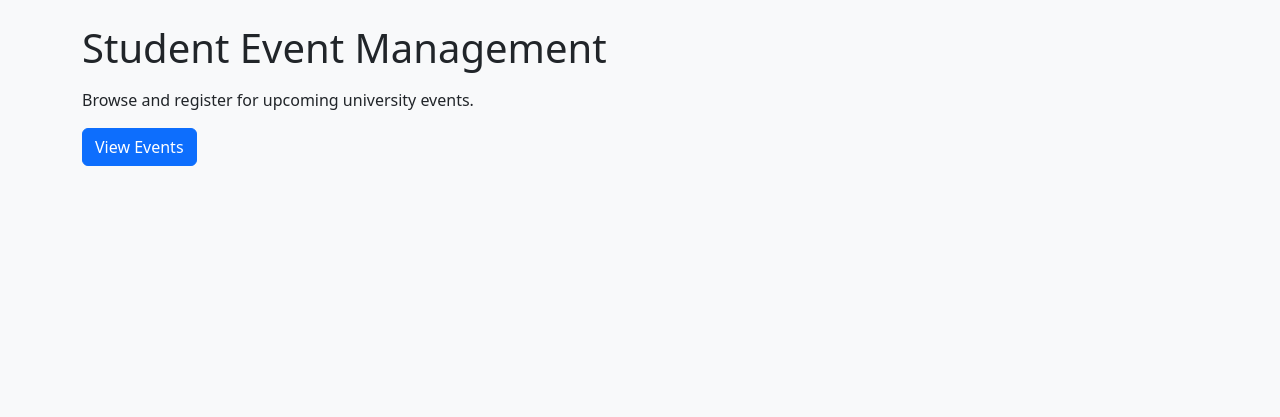
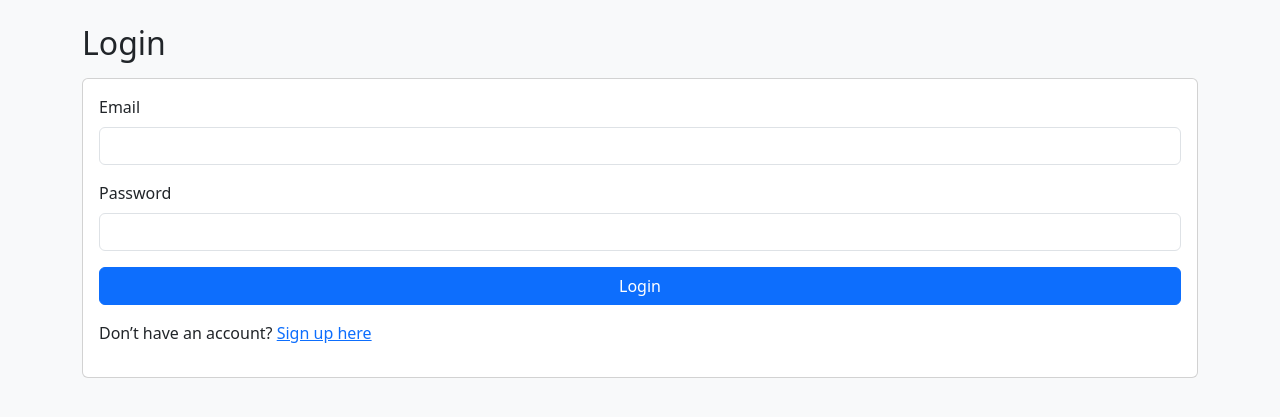
Before and after one commit to Dinath2002/student-event-management, a PHP site: page / in a window 1280 px wide. Shown: the part 56-473 px from the top of the page. Run offline with PHP 8.4, Linux system fonts and the light colour scheme.

Commit message:
Fix login redirect and make login the homepage and still have ERROR

```diff
--- a/project/config/auth.php
+++ b/project/config/auth.php
@@ -1,15 +1,15 @@
 <?php
 if (session_status() === PHP_SESSION_NONE) {
-  session_start();
+  session_start();                  // ensures session cookie is created
 }
 
-function is_logged_in() {
+function is_logged_in(): bool {
   return isset($_SESSION['user']);
 }
 
-function require_login() {
+function require_login(): void {
   if (!is_logged_in()) {
     header('Location: /login.php');
     exit;
-  }
 }
+}
--- a/project/includes/header.php
+++ b/project/includes/header.php
@@ -1,37 +1,31 @@
 <?php if (session_status() === PHP_SESSION_NONE) { session_start(); } ?>
-<!DOCTYPE html>
-<html>
+<!doctype html>
+<html lang="en">
 <head>
   <meta charset="utf-8">
-  <title>Student Event Management</title>
+  <title>SEM</title>
+  <meta name="viewport" content="width=device-width, initial-scale=1">
   <link href="https://cdn.jsdelivr.net/npm/bootstrap@5.3.3/dist/css/bootstrap.min.css" rel="stylesheet">
 </head>
 <body class="bg-light">
 <nav class="navbar navbar-expand-lg navbar-dark bg-dark">
   <div class="container">
-    <a href="/" class="navbar-brand">SEM</a>
-    <div class="navbar-nav">
-      <a href="/events.php" class="nav-link text-white">Events</a>
-    </div>
+    <a class="navbar-brand" href="/">SEM</a>
+    <div class="navbar-nav"><a class="nav-link text-white" href="/events.php">Events</a></div>
     <div class="ms-auto navbar-nav">
       <?php if (empty($_SESSION['user'])): ?>
-        <a href="/login.php" class="nav-link text-white">Login</a>
-        <a href="/register.php" class="nav-link text-white">Sign up</a>
+        <a class="nav-link text-white" href="/login.php">Login</a>
+        <a class="nav-link text-white" href="/register.php">Sign up</a>
       <?php else: ?>
-        <span class="nav-link text-white">Hi, <?php echo htmlspecialchars($_SESSION['user']['name']); ?></span>
-        <a href="/logout.php" class="nav-link text-white">Logout</a>
+        <span class="nav-link text-white">Hi, <?= htmlspecialchars($_SESSION['user']['name']) ?></span>
+        <a class="nav-link text-white" href="/logout.php">Logout</a>
       <?php endif; ?>
     </div>
   </div>
 </nav>
 <div class="container py-4">
-  <?php if (!empty($_SESSION['flash'])): ?>
-    <?php foreach ($_SESSION['flash'] as $type => $msgs): ?>
-      <?php foreach ($msgs as $m): ?>
-        <div class="alert alert-<?php echo $type; ?> alert-dismissible fade show" role="alert">
-          <?php echo htmlspecialchars($m); ?>
-          <button type="button" class="btn-close" data-bs-dismiss="alert"></button>
-        </div>
-      <?php endforeach; ?>
-    <?php endforeach; $_SESSION['flash'] = []; ?>
-  <?php endif; ?>
+<?php if (!empty($_SESSION['flash'])): ?>
+  <?php foreach ($_SESSION['flash'] as $type => $msgs): foreach ($msgs as $m): ?>
+    <div class="alert alert-<?= htmlspecialchars($type) ?>"><?= htmlspecialchars($m) ?></div>
+  <?php endforeach; endforeach; $_SESSION['flash'] = []; ?>
+<?php endif; ?>
--- a/project/public/index.php
+++ b/project/public/index.php
@@ -1,11 +1,22 @@
 <?php
-// show errors while developing
-error_reporting(E_ALL);
-ini_set('display_errors', 1);
-
+require_once __DIR__ . '/../config/auth.php';
+if (is_logged_in()) { header('Location: /events.php'); exit; }
 include __DIR__ . '/../includes/header.php';
 ?>
-<h1 class="mb-3">Student Event Management</h1>
-<p>Browse and register for upcoming university events.</p>
-<a href="/events.php" class="btn btn-primary">View Events</a>
+<h2 class="mb-3">Login</h2>
+<form class="card p-3" method="post" action="/controllers/handle_login.php" onsubmit="return validateLogin(this)">
+  <div class="mb-3">
+    <label class="form-label">Email</label>
+    <input type="email" class="form-control" name="email" required>
+  </div>
+  <div class="mb-3">
+    <label class="form-label">Password</label>
+    <input type="password" class="form-control" name="password" required>
+  </div>
+  <button class="btn btn-primary" type="submit">Login</button>
+  <p class="mt-3">Don’t have an account? <a href="/register.php">Sign up here</a></p>
+</form>
+<script>
+function validateLogin(f){ if(!/.+@.+\..+/.test(f.email.value)){ alert('Enter a valid email'); return false; } return true; }
+</script>
 <?php include __DIR__ . '/../includes/footer.php'; ?>
--- a/project/public/logout.php
+++ b/project/public/logout.php
@@ -2,4 +2,5 @@
 if (session_status() === PHP_SESSION_NONE) { session_start(); }
 session_unset();
 session_destroy();
-header('Location: /');
+header('Location: /login.php');
+exit;
--- /dev/null
+++ b/project/public/test_session.php
@@ -0,0 +1,4 @@
+<?php
+session_start();
+$_SESSION['ping'] = ($_SESSION['ping'] ?? 0) + 1;
+echo "Session OK. Count = " . $_SESSION['ping'];
```
Also changed, not shown: project/controllers/handle_login.php (+9 -7 lines), project/public/home.php (added, +11 -0 lines).
